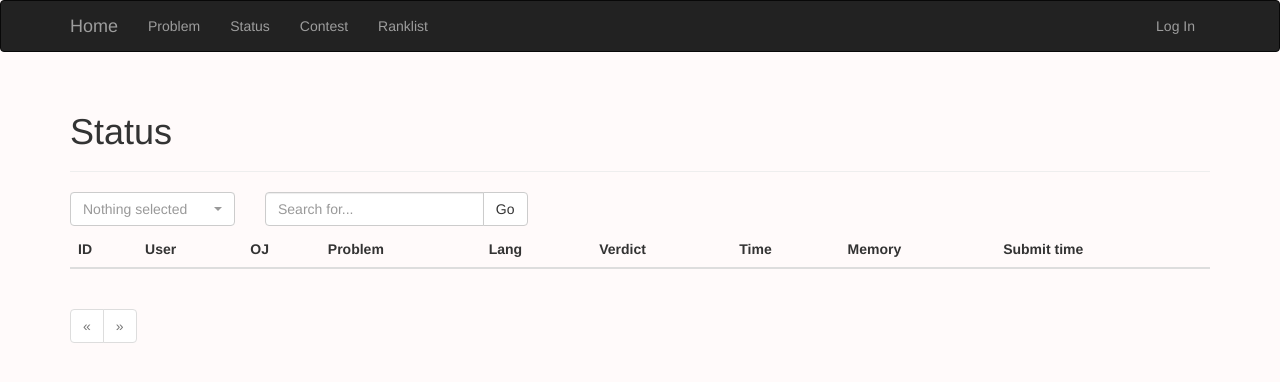
After one commit to sleepymole/vjudge, a Flask app: page /status in a window 1280 px wide. The commit adds this page. Shown: the top 382 px of the page. Run offline with Flask 2, Linux system fonts and the light colour scheme; lists and menus that the app fills with data are empty; some libraries are stand-ins or nearby versions.

Commit message:
add status page

```diff
--- a/app/main/views.py
+++ b/app/main/views.py
@@ -154,22 +154,20 @@ def problem_list():
     kwargs = dict(request.args)
     for k in kwargs:
         kwargs[k] = kwargs[k][0]
+    need_redirect = False
     if oj_name == 'all':
-        if 'oj' in kwargs:
-            kwargs.pop('oj')
-        if 'problem_id' in kwargs:
-            kwargs.pop('problem_id')
-        return redirect(url_for('.problem_list', **kwargs))
+        kwargs.pop('oj')
+        need_redirect = True
     if problem_id == '':
         kwargs.pop('problem_id')
+        need_redirect = True
+    if need_redirect:
         return redirect(url_for('.problem_list', **kwargs))
     pagination = Problem.query.filter(
         and_(Problem.oj_name.like(oj_name or '%'),
              Problem.problem_id.like(problem_id or '%'))). \
         paginate(page, per_page=per_page, error_out=False)
-    problems = [{'oj_name': item.oj_name, 'problem_id': item.problem_id, 'title': item.title,
-                 'last_update': item.last_update} for item in pagination.items]
-    return render_template('problem_list.html', problems=problems, endpoint='.problem_list',
+    return render_template('problem_list.html', problems=pagination.items, endpoint='.problem_list',
                            pagination=pagination, oj=oj_name)
 
 
@@ -216,10 +214,66 @@ def submit():
             or language not in langs:
         abort(404)
     source_code = form.source_code.data
+    if len(source_code) < 50 or len(source_code) > 65536:
+        flash('Make sure your code length is longer than 50 and not exceed 65536 Bytes.')
+        return redirect(url_for('.problem', oj_name=oj_name, problem_id=problem_id))
     share = form.share.data
     submission = Submission(user_id=current_user.id, oj_name=oj_name, problem_id=problem_id, language=language,
                             source_code=source_code, share=share)
     db.session.add(submission)
     db.session.commit()
     tasks.submit_problem.delay(submission.id)
-    return redirect(url_for('.problem_list'))
+    return redirect(url_for('.status'))
+
+
+@main.route('/status')
+def status():
+    id = request.args.get('id', None, type=int)
+    username = request.args.get('user')
+    oj_name = request.args.get('oj', None)
+    if oj_name == 'all':
+        oj_name = None
+    problem_id = request.args.get('problem_id', None)
+    page = request.args.get('page', None, type=int)
+    query = request.args.get('query', None)
+
+    query_dict = dict(id=id, username=username, oj_name=oj_name, problem_id=problem_id, page=page)
+    if query:
+        words = query.split()
+        for word in words:
+            if User.query.filter_by(username=word).first():
+                query_dict['username'] = word
+            elif Problem.query.filter_by(problem_id=word).first():
+                query_dict['problem_id'] = word
+
+    query_args = {}
+    for k in query_dict:
+        if query_dict[k]:
+            query_args[k] = query_dict[k]
+
+    kwargs = query_args.copy()
+    if 'username' in kwargs:
+        kwargs['user'] = kwargs.pop('username')
+    if 'oj_name' in kwargs:
+        kwargs['oj'] = kwargs.pop('oj_name')
+
+    if len(kwargs) != len(request.args):
+        return redirect(url_for('.status', **kwargs))
+    for k in kwargs:
+        if k not in request.args or kwargs[k] != request.args.get(k):
+            return redirect(url_for('.status', **kwargs))
+
+    page = page if page else 1
+    if 'page' in query_args:
+        query_args.pop('page')
+    per_page = current_app.config.get('FLASKY_FOLLOWERS_PER_PAGE', 20)
+
+    if 'username' in query_args:
+        username = query_args.pop('username')
+        pagination = Submission.query.filter_by(**query_args).filter(User.username == username).order_by(
+            Submission.id.desc()).paginate(page, per_page=per_page, error_out=False)
+    else:
+        pagination = Submission.query.filter_by(**query_args).order_by(Submission.id.desc()). \
+            paginate(page, per_page=per_page, error_out=False)
+    submissions = [{'username': item.user.username, 'data': item} for item in pagination.items]
+    return render_template('status.html', submissions=submissions, endpoint='.status', pagination=pagination)
--- a/app/models.py
+++ b/app/models.py
@@ -59,8 +59,8 @@ class Submission(db.Model):
     share = db.Column(db.Boolean, default=False)
     run_id = db.Column(db.String)
     verdict = db.Column(db.String, default='Queuing')
-    exe_time = db.Column(db.Integer)
-    exe_mem = db.Column(db.Integer)
+    exe_time = db.Column(db.Integer, default=0)
+    exe_mem = db.Column(db.Integer, default=0)
     time_stamp = db.Column(db.DateTime, default=datetime.utcnow)
     __table_args__ = (db.ForeignKeyConstraint(
         ['oj_name', 'problem_id'], ['problems.oj_name', 'problems.problem_id']), {})
@@ -94,7 +94,7 @@ class User(UserMixin, db.Model):
                                 cascade='all, delete-orphan')
     submissions = db.relationship('Submission',
                                   foreign_keys=[Submission.user_id],
-                                  backref='user',
+                                  backref=db.backref('user', lazy='joined'),
                                   lazy='dynamic')
 
     def __init__(self):
--- a/app/static/styles.css
+++ b/app/static/styles.css
@@ -8,6 +8,34 @@ body {
     margin: auto;
     height: 0;
     padding-bottom: 40%;
+}
+
+.verdict {
+    color: #c9302c;
+}
+
+.accepted {
+    color: #3c763d;
+}
+
+.queuing {
+    color: #5e5e5e;
+}
+
+.being-judged {
+    color: #5e5e5e;
+}
+
+.submit-failed {
+    color: #5e5e5e;
+}
+
+.judge-failed {
+    color: #5e5e5e;
+}
+
+.compilation-error {
+    color: black;
 }
 
 .ace-editor {
--- a/app/tasks.py
+++ b/app/tasks.py
@@ -51,6 +51,11 @@ def refresh_submit_status(self, id):
         submission.exe_time = exe_time
         submission.exe_mem = exe_mem
         db.session.commit()
+    if verdict == 'Accepted':
+        problem = Problem.query.filter_by(
+            oj_name=submission.oj_name, problem_id=submission.problem_id).first()
+        problem.solved += 1
+        db.session.commit()
     if verdict in ('Queuing', 'Being Judged'):
         raise self.retry(max_retries=300, countdown=1)
 
--- a/app/templates/base.html
+++ b/app/templates/base.html
@@ -25,7 +25,7 @@
                 <li><a href="{{ url_for('main.problem_list') }}">Problem</a></li>
             </ul>
             <ul class="nav navbar-nav">
-                <li><a href="{{ url_for('main.index') }}">Status</a></li>
+                <li><a href="{{ url_for('main.status') }}">Status</a></li>
             </ul>
             <ul class="nav navbar-nav">
                 <li><a href="{{ url_for('main.index') }}">Contest</a></li>
@@ -37,7 +37,7 @@
                 {% if current_user.is_authenticated %}
                 <li class="dropdown">
                     <a href="#" class="dropdown-toggle" data-toggle="dropdown">
-                        <img src="http://www.gravatar.com/avatar?s=18&d=identicon&r=g">
+                        <img src="{{ url_for('static', filename='avatar/small.png') }}">
                         {{current_user.username}}<b
                             class="caret"></b></a>
                     <ul class="dropdown-menu">
--- a/app/templates/followers.html
+++ b/app/templates/followers.html
@@ -19,7 +19,7 @@
     <tr>
         <td>
             <a href="{{ url_for('.user', username = follow.user.username) }}">
-                <img class="img-rounded" src="http://www.gravatar.com/avatar?s=32&d=identicon&r=g">
+                <img class="img-rounded" src="{{ url_for('static', filename='avatar/middle.png') }}">
                 {{ follow.user.username }}
             </a>
         </td>
--- a/app/templates/problem_list.html
+++ b/app/templates/problem_list.html
@@ -26,7 +26,7 @@
             <div class="input-group">
                 <input name="problem_id" value="" type="text" class="form-control" placeholder="Search for...">
                 <span class="input-group-btn">
-                    <button type="submit" class="btn btn-default" type="button">Go!</button>
+                    <button type="submit" class="btn btn-default" type="button">Go</button>
                 </span>
             </div>
         </div>
--- /dev/null
+++ b/app/templates/status.html
@@ -0,0 +1,84 @@
+{% extends "base.html" %}
+{% import "_macros.html" as macros %}
+{% block title %}VJudge - Status{% endblock %}
+
+{% block head %}
+{{ super() }}
+<link rel="stylesheet"
+      href="https://cdnjs.cloudflare.com/ajax/libs/bootstrap-select/1.12.4/css/bootstrap-select.min.css">
+{% endblock %}
+
+{% block page_content %}
+<div class="page-header">
+    <h1>Status</h1>
+</div>
+<form action="" method="get">
+    <div class="row ">
+        <label class="col-md-2 col-sm-3 col-xs-5">
+            <select id="{{ oj }}" class="selectpicker form-control" name="oj" data-live-search="true"
+                    style="width: 100%">
+                <option value="all" data-tokens="all">ALL</option>
+                <option value="scu" data-tokens="scu">SCU</option>
+                <option value="hdu" data-tokens="hdu">HDU</option>
+            </select>
+        </label>
+        <div class="col-md-3 col-sm-4 col-xs-6">
+            <div class="input-group">
+                <input name="query" value="" type="text" class="form-control" placeholder="Search for...">
+                <span class="input-group-btn">
+                    <button type="submit" class="btn btn-default" type="button">Go</button>
+                </span>
+            </div>
+        </div>
+    </div>
+</form>
+<table class="table table-hover">
+    <thead>
+    <tr>
+        <th>ID</th>
+        <th>User</th>
+        <th>OJ</th>
+        <th>Problem</th>
+        <th>Lang</th>
+        <th>Verdict</th>
+        <th>Time</th>
+        <th>Memory</th>
+        <th>Submit time</th>
+    </tr>
+    </thead>
+    {% for submission in submissions %}
+    <tr>
+        <td>{{ submission.data.id }}</td>
+        <td><a href="{{ url_for('.user', username = submission.username) }}">
+            <img class="img-rounded" src="{{ url_for('static', filename='avatar/middle.png') }}">
+            {{ submission.username }}
+        </a></td>
+        <td>{{ submission.data.oj_name.upper() }}</td>
+        <td>
+            <a href="{{ url_for('.problem',oj_name=submission.data.oj_name,problem_id=submission.data.problem_id) }}">{{
+                submission.data.problem_id }}</a>
+        </td>
+        <td>{{ submission.data.language }}</td>
+        <td class="{{ submission.data.verdict.replace(' ','-').lower() }} verdict">{{ submission.data.verdict }}</td>
+        <td>{{ submission.data.exe_time }}</td>
+        <td>{{ submission.data.exe_mem }}</td>
+        <td>{{ moment(submission.data.time_stamp).format('YYYY-MM-DD kk:mm:ss') }}</td>
+    </tr>
+    {% endfor %}
+</table>
+<div class="pagination">
+    {% if oj %}
+    {{ macros.pagination_widget(pagination, endpoint,oj=oj) }}
+    {% else %}
+    {{ macros.pagination_widget(pagination, endpoint) }}
+    {% endif %}
+</div>
+{% endblock %}
+{% block scripts %}
+{{ super() }}
+<script src="https://cdnjs.cloudflare.com/ajax/libs/bootstrap-select/1.12.4/js/bootstrap-select.min.js"></script>
+<script>
+    s = $("select");
+    s.val(s.attr('id'));
+</script>
+{% endblock %}
--- a/app/templates/user.html
+++ b/app/templates/user.html
@@ -3,7 +3,7 @@
 
 {% block page_content %}
 <div class="page-header">
-    <img class="img-rounded profile-thumbnail" src="http://www.gravatar.com/avatar?s=256&d=identicon&r=g">
+    <img class="img-rounded profile-thumbnail" src="{{ url_for('static', filename='avatar/large.png') }}">
     <div class="profile-header">
         <h1>{{ user.username }}</h1>
         {% if user.name or user.location %}
```
